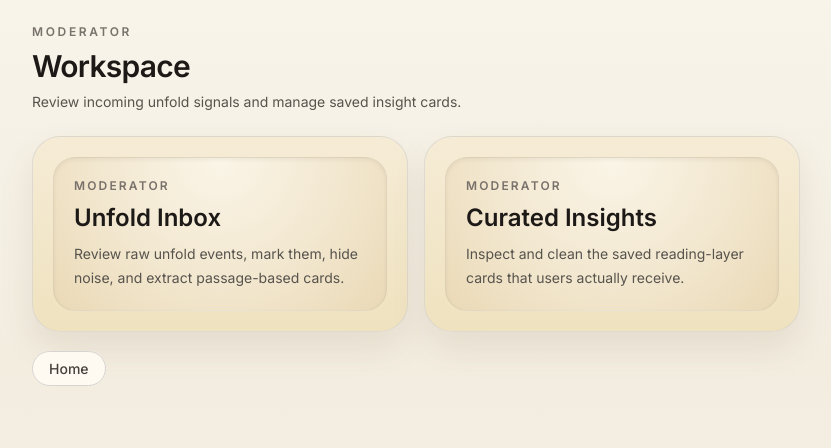
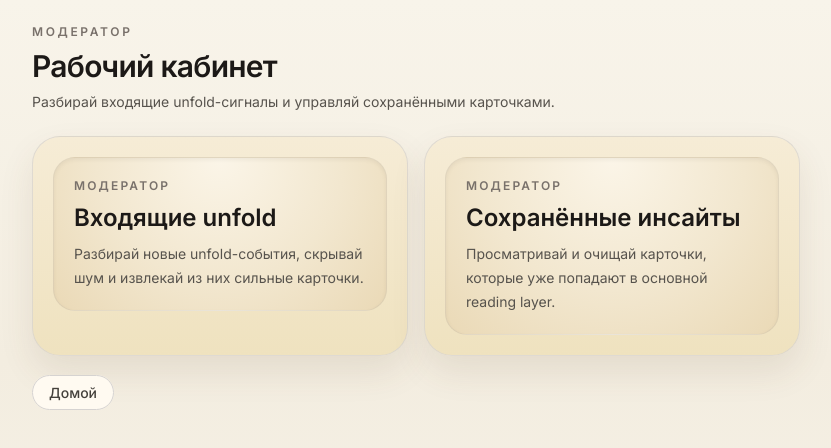
Before and after one commit to scriptura-plus/ai-concierge, a Next.js app: page /moderator in a window 1280 px wide. Shown: the top 448 px of the page, without its empty margins (224-1055 px from the left). Built offline with nearby package versions, Linux system fonts and the light colour scheme.

Commit message:
Update page.tsx

```diff
--- a/src/app/moderator/page.tsx
+++ b/src/app/moderator/page.tsx
@@ -6,13 +6,13 @@ export default function ModeratorIndexPage() {
       <div className="mx-auto w-full max-w-3xl">
         <div className="mb-6">
           <p className="text-xs font-semibold uppercase tracking-[0.22em] text-stone-500">
-            Moderator
+            Модератор
           </p>
           <h1 className="mt-2 text-3xl font-semibold tracking-tight text-stone-900">
-            Workspace
+            Рабочий кабинет
           </h1>
           <p className="mt-2 text-sm text-stone-600">
-            Review incoming unfold signals and manage saved insight cards.
+            Разбирай входящие unfold-сигналы и управляй сохранёнными карточками.
           </p>
         </div>
 
@@ -23,11 +23,11 @@ export default function ModeratorIndexPage() {
           >
             <div className="rounded-[22px] border border-stone-400/20 bg-[radial-gradient(circle_at_top,#fbf5e8_0%,#f2e7cf_55%,#ead9b6_100%)] px-5 py-5 shadow-inner">
               <p className="text-xs font-semibold uppercase tracking-[0.18em] text-stone-500">
-                Moderator
+                Модератор
               </p>
-              <h2 className="mt-2 text-2xl font-semibold text-stone-900">Unfold Inbox</h2>
+              <h2 className="mt-2 text-2xl font-semibold text-stone-900">Входящие unfold</h2>
               <p className="mt-2 text-sm leading-6 text-stone-600">
-                Review raw unfold events, mark them, hide noise, and extract passage-based cards.
+                Разбирай новые unfold-события, скрывай шум и извлекай из них сильные карточки.
               </p>
             </div>
           </Link>
@@ -38,11 +38,11 @@ export default function ModeratorIndexPage() {
           >
             <div className="rounded-[22px] border border-stone-400/20 bg-[radial-gradient(circle_at_top,#fbf5e8_0%,#f2e7cf_55%,#ead9b6_100%)] px-5 py-5 shadow-inner">
               <p className="text-xs font-semibold uppercase tracking-[0.18em] text-stone-500">
-                Moderator
+                Модератор
               </p>
-              <h2 className="mt-2 text-2xl font-semibold text-stone-900">Curated Insights</h2>
+              <h2 className="mt-2 text-2xl font-semibold text-stone-900">Сохранённые инсайты</h2>
               <p className="mt-2 text-sm leading-6 text-stone-600">
-                Inspect and clean the saved reading-layer cards that users actually receive.
+                Просматривай и очищай карточки, которые уже попадают в основной reading layer.
               </p>
             </div>
           </Link>
@@ -53,7 +53,7 @@ export default function ModeratorIndexPage() {
             href="/"
             className="rounded-full border border-stone-300 bg-[#fffaf1] px-4 py-2 text-sm font-medium text-stone-700 transition hover:bg-[#f8efdc]"
           >
-            Home
+            Домой
           </Link>
         </div>
       </div>
```
